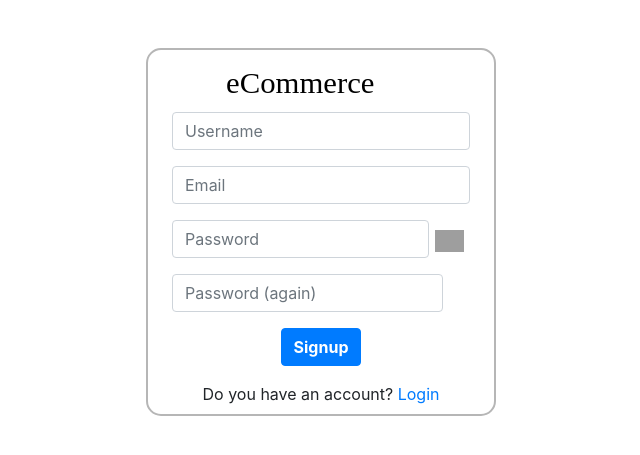
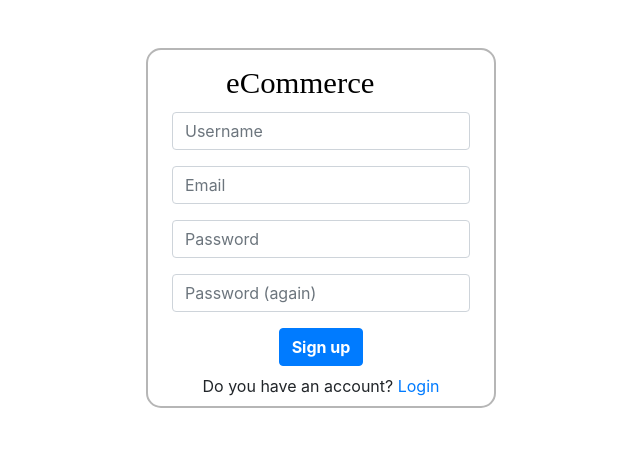
Before and after one commit to ToniIvars/Django-eCommerce, a Django app: page /auth/sign-up in a window 1280 px wide. Shown: the top 455 px of the page, without its empty margins (319-959 px from the left). Run offline with Django 3.2, Linux system fonts and the light colour scheme; some libraries are stand-ins or nearby versions; grey boxes are pictures that could not be loaded.

Commit message:
Signup form done using django forms

```diff
--- a/eCommerce/authentication/forms.py
+++ b/eCommerce/authentication/forms.py
@@ -8,3 +8,16 @@ class LoginForm(forms.Form):
         super(LoginForm, self).__init__(*args, **kwargs)
         self.fields['username'].label = ""
         self.fields['password'].label = ""
+
+class SignupForm(forms.Form):
+    username = forms.CharField(required=True, max_length=20, widget=forms.TextInput(attrs={'placeholder':'Username', 'class':'form-control'}))
+    email = forms.EmailField(required=True, max_length=50, widget=forms.EmailInput(attrs={'placeholder':'Email', 'class':'form-control'}))
+    password = forms.CharField(required=True, min_length=8, max_length=16, widget=forms.PasswordInput(attrs={'placeholder':'Password', 'class':'form-control'}))
+    password2 = forms.CharField(required=True, min_length=8, max_length=16, widget=forms.PasswordInput(attrs={'placeholder':'Password (again)', 'class':'form-control'}))
+
+    def __init__(self, *args, **kwargs):
+        super(SignupForm, self).__init__(*args, **kwargs)
+        self.fields['username'].label = ""
+        self.fields['email'].label = ""
+        self.fields['password'].label = ""
+        self.fields['password2'].label = ""
--- a/eCommerce/authentication/views.py
+++ b/eCommerce/authentication/views.py
@@ -4,7 +4,7 @@ from django.contrib import messages
 from django.contrib.auth.decorators import login_required
 from django.contrib.auth.models import User
 
-from .forms import LoginForm
+from .forms import LoginForm, SignupForm
 
 # Create your views here.
 def login_view(request):
@@ -37,9 +37,24 @@ def logout_view(request):
 
 def signup_view(request):
     if request.method == 'POST':
-        pass
+        form = SignupForm(request.POST)
+
+        if form.is_valid():
+            username = form.cleaned_data['username']
+            email = form.cleaned_data['email']
+            password = form.cleaned_data['password']
+            password2 = form.cleaned_data['password2']
+
+            if password == password2:
+                # Creation of the user
+                pass
+            else:
+                messages.error(request, 'Passwords must be equal')
 
     elif request.user.is_authenticated:
         return redirect('index')
 
-    return render(request, 'authentication/signup.html')
+    else:
+        form = SignupForm()
+
+    return render(request, 'authentication/signup.html', {'form':form})
--- a/eCommerce/templates/authentication/signup.html
+++ b/eCommerce/templates/authentication/signup.html
@@ -5,54 +5,16 @@
 
 {% block content %}
 <form action="" method="post"> {% csrf_token %}
-    <div class="form-group d-flex justify-content-center">
-        <input type="text" name="username" placeholder="Username" class="form-control" required>
+    <div class="form-group">
+        {{form.as_p}}
     </div>
-
-    <div class="form-group d-flex justify-content-center">
-        <input type="email" name="email" placeholder="Email" class="form-control" required>
-    </div>
-
-    <div class="form-group d-flex justify-content-center align-items-center">
-        <input type="password" name="password" id="pwd" placeholder="Password" class="form-control" required>
-        <button type="button" class="bg-white border-0" class="ml-1">
-            <img id="eye" src="{% static 'authentication/img/eye.svg' %}" style="width: 1.8rem;">
-        </button>
-    </div>
-
-    <div class="form-group d-flex justify-content-center align-items-center">
-        <input type="password" name="password-confirmation" id="pwd2" placeholder="Password (again)" class="form-control" required>
-        <button type="button" class="bg-white border-0" class="ml-1" style="width: 1.8rem;"></button>
-    </div>
-
-    <div class="form-group d-flex justify-content-center">
-        <input class="btn btn-primary font-weight-bold" type="submit" value="Signup">
+    <div class="form-group text-center my-2">
+        <input class="btn btn-primary font-weight-bold" type="submit" value="Sign up">
     </div>
 </form>
 <div class="text-center mb-2">
     Do you have an account? <a href="{% url 'login' %}">Login</a>
 </div>
 
-<script>
-    document.addEventListener('DOMContentLoaded', function () {
-
-        document.querySelector('button').onclick = () => {
-
-            let inp = document.querySelector('#pwd');
-            let inp2 = document.querySelector('#pwd2')
-            let img = document.querySelector('#eye')
-
-            if (inp.type === 'password') {
-                inp.type = 'text';
-                inp2.type = 'text';
-                img.src = '/static/authentication/img/eye-cross.svg';
-            } else if (inp.type === 'text') {
-                inp.type = 'password';
-                inp2.type = 'password';
-                img.src = '/static/authentication/img/eye.svg';
-            }
-        }
-
-    });
-</script>
+<script src="{% static 'authentication/signup.js' %}"></script>
 {% endblock %}
```
Also changed, not shown: eCommerce/static/authentication/signup.js (added, +35 -0 lines).
